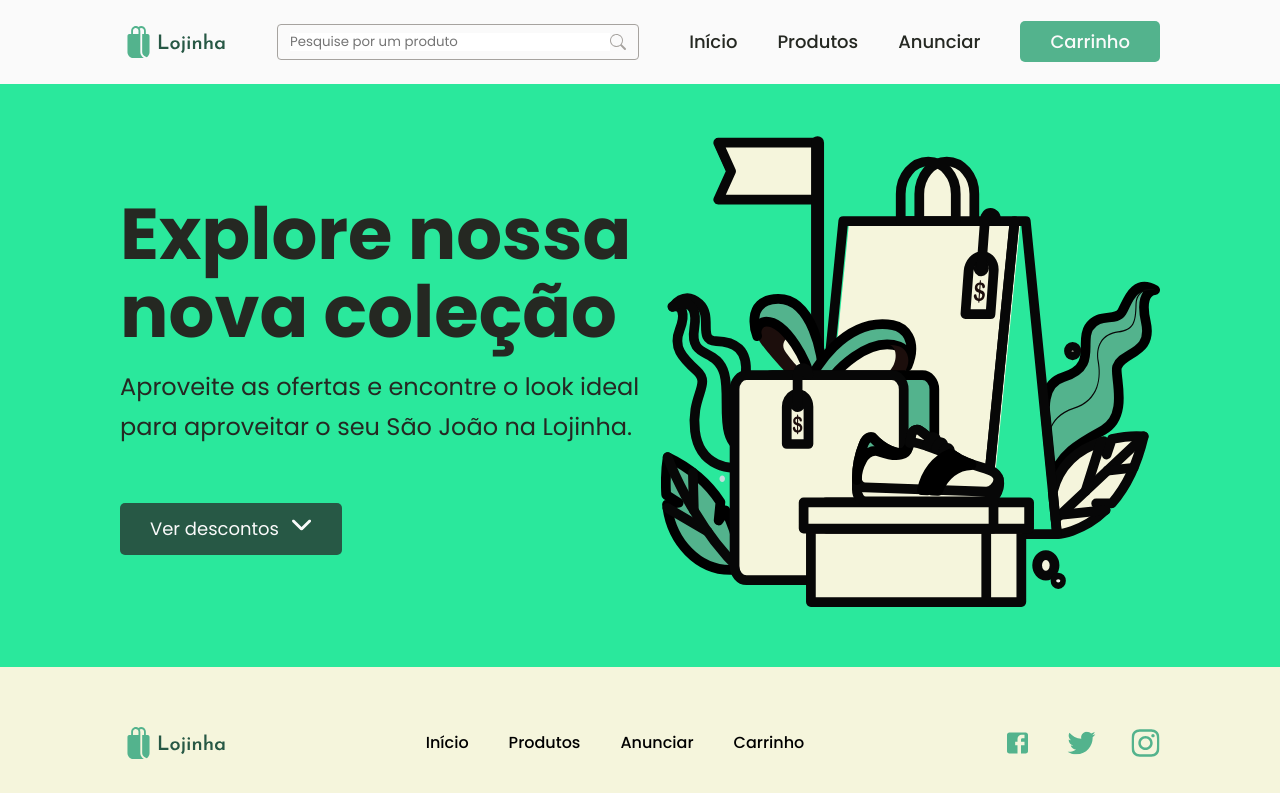
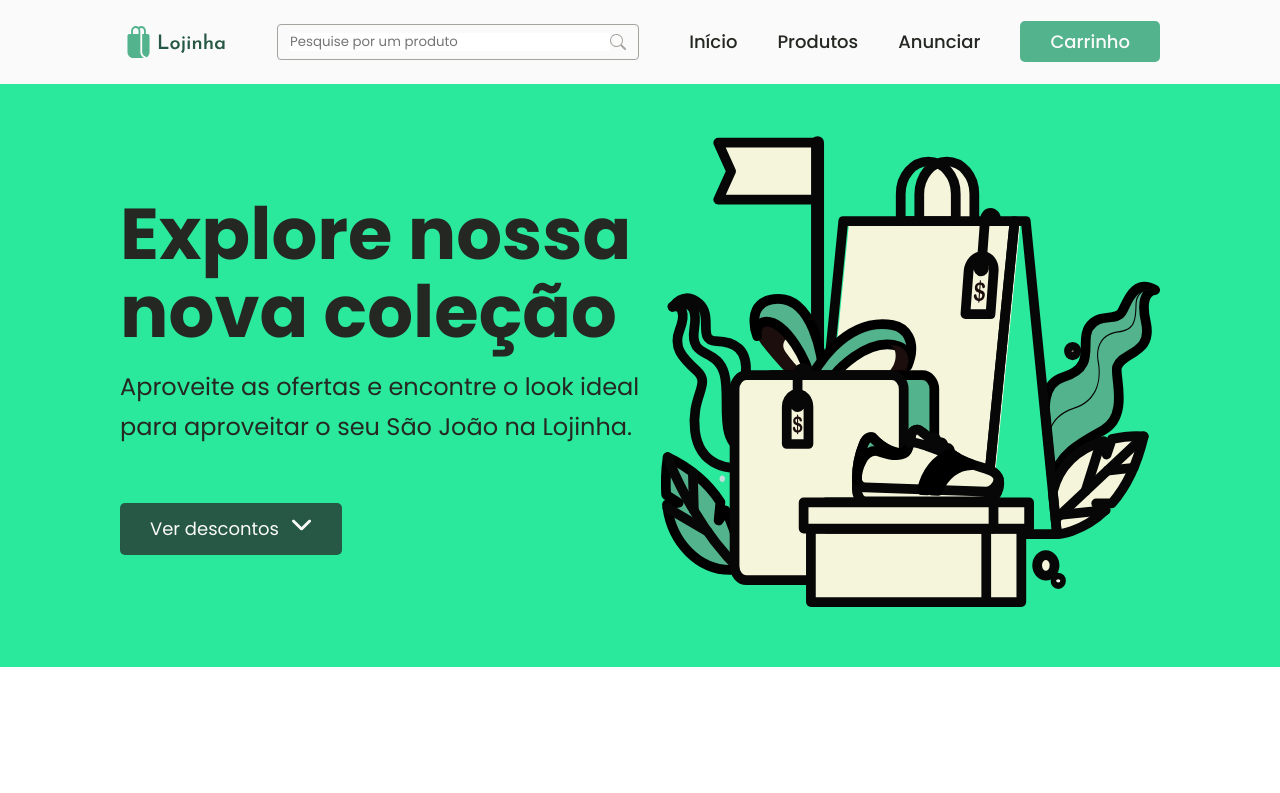
Before and after one commit to DjairMaykon/lojinfo, a React (Vite) app: page / in a window 1280 px wide. Shown: the top 793 px of the page. Built offline with nearby package versions, Linux system fonts and the light colour scheme.

Commit message:
feat: adiciona seção de produtos na home e na pagina de pesquisa

```diff
--- a/src/index.css
+++ b/src/index.css
@@ -12,3 +12,16 @@ p,
 textarea {
   font-family: 'Montserrat', sans-serif;
 }
+
+main {
+  min-height: 80vh;
+}
+
+#root main {
+  padding: 67px 0;
+}
+@media screen and (min-width: 1250px) {
+  #root main {
+    padding: 100px 0;
+  }
+}
--- a/src/pages/Home.jsx
+++ /dev/null
@@ -1,15 +0,0 @@
-import { Footer } from '../components/footer'
-import { Header } from '../components/header'
-import { HeroHome } from '../components/heroHome/HeroHome'
-
-export function Home() {
-  return (
-    <>
-      <Header />
-      <main>
-        <HeroHome />
-      </main>
-      <Footer />
-    </>
-  )
-}
--- /dev/null
+++ b/src/pages/Home/index.jsx
@@ -0,0 +1,19 @@
+import { Footer } from '../../components/footer'
+import { Header } from '../../components/header'
+import { HeroHome } from '../../components/heroHome/HeroHome'
+import { SectionProducts } from '../../components/sectionProducts'
+
+import './style.css'
+
+export function Home() {
+  return (
+    <>
+      <Header />
+      <main id="mainHome">
+        <HeroHome />
+        <SectionProducts />
+      </main>
+      <Footer />
+    </>
+  )
+}
--- /dev/null
+++ b/src/pages/Home/style.css
@@ -0,0 +1,13 @@
+main#mainHome {
+  padding-top: 0;
+
+  display: flex;
+  flex-direction: column;
+  gap: 60px;
+}
+
+@media screen and (min-width: 1250px) {
+  main#mainHome {
+    gap: 120px;
+  }
+}
--- a/src/pages/Products.jsx
+++ /dev/null
@@ -1,12 +0,0 @@
-import { Footer } from '../components/footer'
-import { Header } from '../components/header'
-
-export function Products() {
-  return (
-    <>
-      <Header />
-      <main>Products</main>
-      <Footer />
-    </>
-  )
-}
--- /dev/null
+++ b/src/pages/Products/index.jsx
@@ -0,0 +1,15 @@
+import { Footer } from '../../components/footer'
+import { Header } from '../../components/header'
+import { SectionProducts } from '../../components/sectionProducts'
+
+export function Products() {
+  return (
+    <>
+      <Header />
+      <main>
+        <SectionProducts />
+      </main>
+      <Footer />
+    </>
+  )
+}
```
